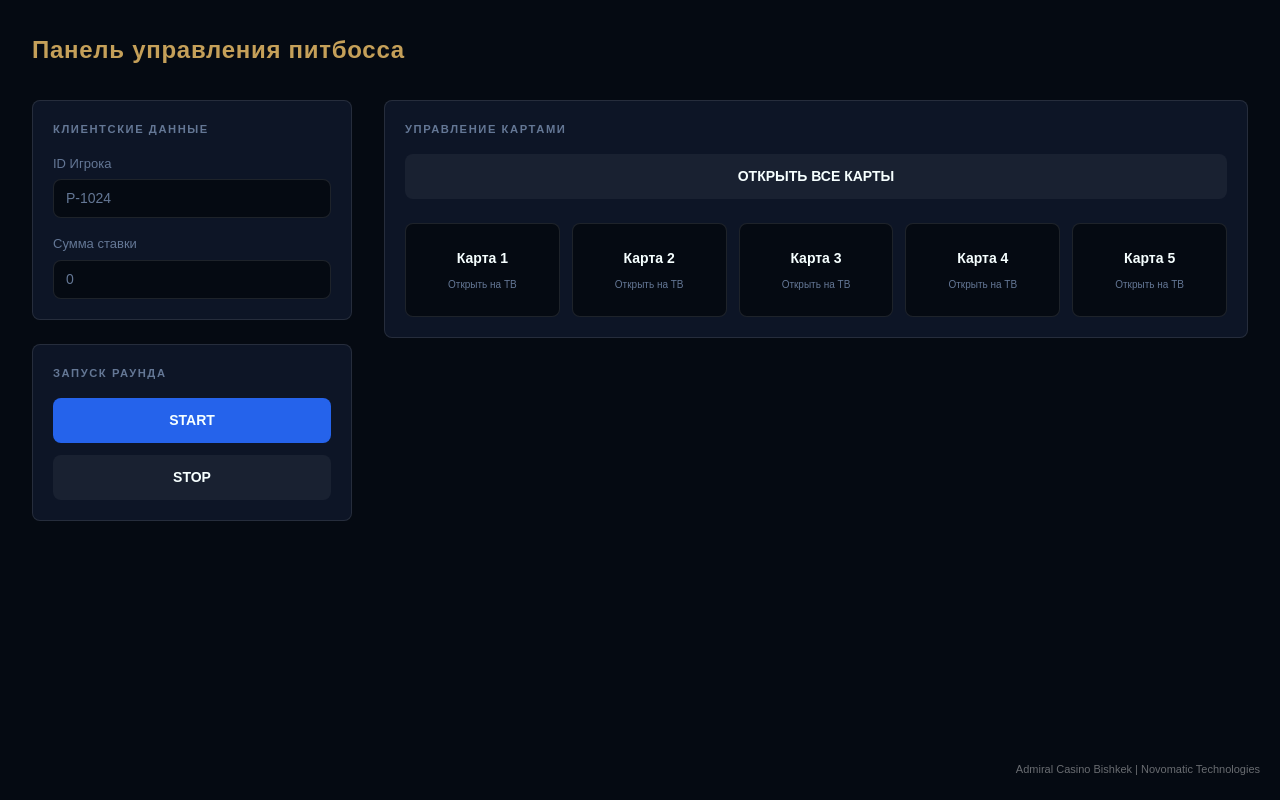
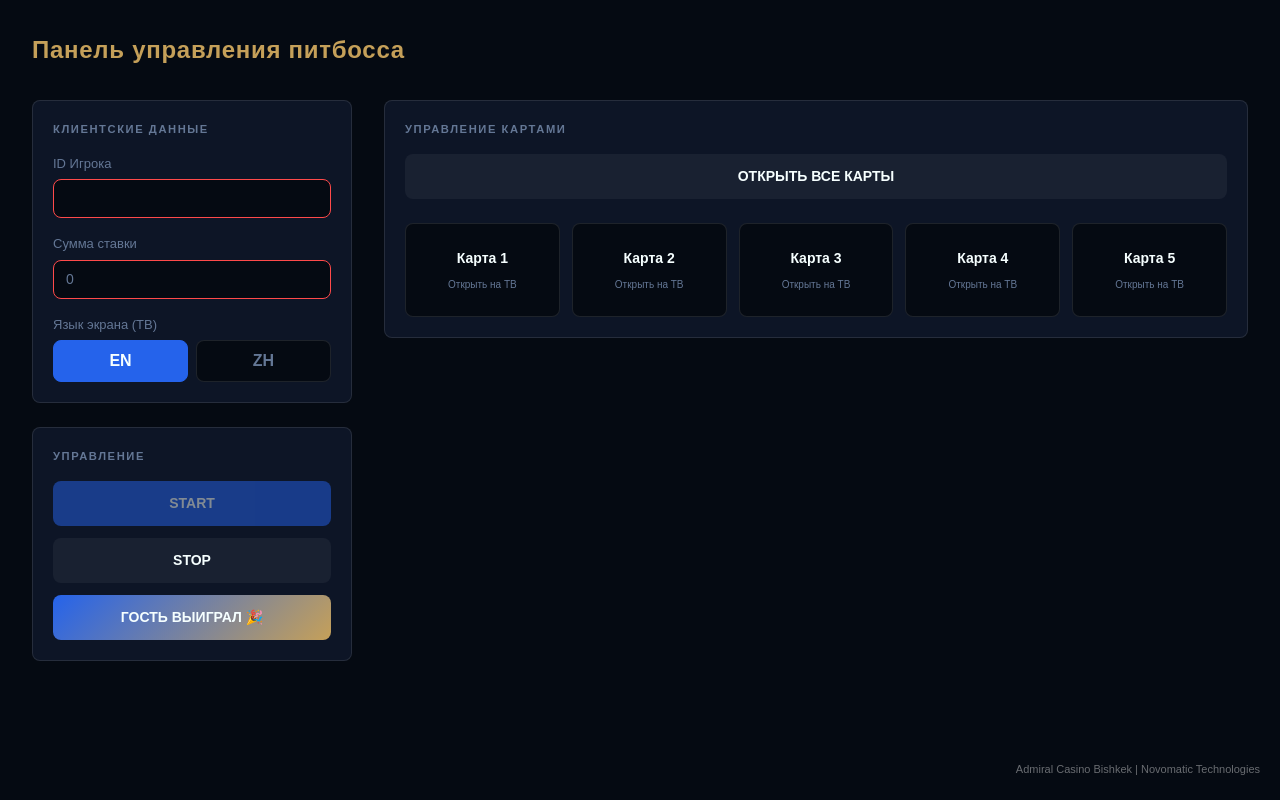
Before and after one commit to happydoctorbass/avalutmac, a Next.js app: page /admin in a window 1280 px wide. Built offline with nearby package versions, Linux system fonts and the light colour scheme.

Commit message:
Fix: stable game restart logic and code modularity

```diff
--- a/package.json
+++ b/package.json
@@ -9,6 +9,7 @@
     "lint": "eslint"
   },
   "dependencies": {
+    "canvas-confetti": "^1.9.4",
     "clsx": "^2.1.1",
     "framer-motion": "^12.39.0",
     "lucide-react": "^1.16.0",
@@ -21,6 +22,7 @@
   },
   "devDependencies": {
     "@tailwindcss/postcss": "^4",
+    "@types/canvas-confetti": "^1.9.0",
     "@types/node": "^20",
     "@types/react": "^19",
     "@types/react-dom": "^19",
--- a/src/components/admin/AdminInputs.module.css
+++ b/src/components/admin/AdminInputs.module.css
@@ -36,3 +36,25 @@
 .input:focus {
   border-color: var(--color-primary);
 }
+
+.inputError {
+  border-color: #ff4a4a;
+}
+
+.langBtn {
+  flex: 1;
+  padding: 0.5rem;
+  border-radius: 0.5rem;
+  border: 1px solid var(--color-border);
+  background: var(--color-bg-base);
+  color: var(--placeholder);
+  font-weight: 600;
+  cursor: pointer;
+  transition: all 0.2s;
+}
+
+.langActive {
+  background: var(--color-primary);
+  color: var(--text-light);
+  border-color: var(--color-primary);
+}
--- a/src/components/admin/AdminInputs.tsx
+++ b/src/components/admin/AdminInputs.tsx
@@ -1,19 +1,24 @@
 'use client';
 
 import styles from './AdminInputs.module.css';
+import { GameLanguage } from '@/types/game';
 
 interface AdminInputsProps {
   playerId: string;
   betAmount: string;
+  language: GameLanguage;
   onPlayerIdChange: (value: string) => void;
   onBetAmountChange: (value: string) => void;
+  onLanguageChange: (lang: GameLanguage) => void;
 }
 
 export function AdminInputs({
   playerId,
   betAmount,
+  language,
   onPlayerIdChange,
   onBetAmountChange,
+  onLanguageChange,
 }: AdminInputsProps) {
   return (
     <div className={styles.row}>
@@ -23,8 +28,8 @@ export function AdminInputs({
           type="text"
           value={playerId}
           onChange={(e) => onPlayerIdChange(e.target.value)}
-          placeholder="P-1024"
-          className={styles.input}
+          placeholder=""
+          className={`${styles.input} ${!playerId.trim() ? styles.inputError : ''}`}
         />
       </label>
       <label className={styles.field}>
@@ -35,8 +40,27 @@ export function AdminInputs({
           value={betAmount}
           onChange={(e) => onBetAmountChange(e.target.value)}
           placeholder="0"
-          className={styles.input}
+          className={`${styles.input} ${!betAmount.trim() ? styles.inputError : ''}`}
         />
+      </label>
+      <label className={styles.field}>
+        <span className={styles.label}>Язык экрана (ТВ)</span>
+        <div className="flex gap-2">
+          <button
+            type="button"
+            className={`${styles.langBtn} ${language === 'en' ? styles.langActive : ''}`}
+            onClick={() => onLanguageChange('en')}
+          >
+            EN
+          </button>
+          <button
+            type="button"
+            className={`${styles.langBtn} ${language === 'zh' ? styles.langActive : ''}`}
+            onClick={() => onLanguageChange('zh')}
+          >
+            ZH
+          </button>
+        </div>
       </label>
     </div>
   );
--- a/src/components/admin/AdminPanel.tsx
+++ b/src/components/admin/AdminPanel.tsx
@@ -3,7 +3,7 @@
 import { useState } from 'react';
 import { GAME_EVENTS } from '@/lib/pusher';
 import { getRandomCards } from '@/lib/deck';
-import { CardData } from '@/types/game';
+import { CardData, GameLanguage } from '@/types/game';
 import { AdminInputs } from './AdminInputs';
 import { AdminBranding } from './AdminBranding';
 import { AdminCardSection } from './AdminCardSection';
@@ -18,27 +18,20 @@ interface AdminPanelProps {
 export function AdminPanel({ currentCards = [], onCardsGenerated }: AdminPanelProps) {
   const [playerId, setPlayerId] = useState('');
   const [betAmount, setBetAmount] = useState('');
+  const [language, setLanguage] = useState<GameLanguage>('en');
 
   const sendCommand = async (event: string, data: object) => {
-    try {
-      await fetch('/api/pusher', {
-        method: 'POST',
-        headers: { 'Content-Type': 'application/json' },
-        body: JSON.stringify({ event, data }),
-      });
-    } catch (error) {
-      console.error('Ошибка отправки команды:', error);
-    }
+    fetch('/api/pusher', { method: 'POST', body: JSON.stringify({ event, data }) });
   };
 
+  const isFormValid = playerId.trim() !== '' && betAmount.trim() !== '';
+
   const startGame = () => {
-    const randomCards = getRandomCards(5);
-    onCardsGenerated?.(randomCards);
+    if (!isFormValid) return;
+    const cards = getRandomCards(5);
+    onCardsGenerated?.(cards);
     sendCommand(GAME_EVENTS.TOGGLE_STATE, {
-      state: 'GAME',
-      cards: randomCards,
-      playerId: playerId.trim() || '—',
-      betAmount: Number(betAmount) || 0,
+      state: 'GAME', cards, playerId: playerId.trim(), betAmount: Number(betAmount), language
     });
   };
 
@@ -51,25 +44,15 @@ export function AdminPanel({ currentCards = [], onCardsGenerated }: AdminPanelPr
         <div className={styles.leftCol}>
           <section className={styles.block}>
             <h2 className={styles.blockTitle}>Клиентские данные</h2>
-            <AdminInputs
-              playerId={playerId}
-              betAmount={betAmount}
-              onPlayerIdChange={setPlayerId}
-              onBetAmountChange={setBetAmount}
-            />
+            <AdminInputs playerId={playerId} betAmount={betAmount} language={language} onPlayerIdChange={setPlayerId} onBetAmountChange={setBetAmount} onLanguageChange={setLanguage} />
           </section>
 
           <section className={styles.block}>
-            <h2 className={styles.blockTitle}>Запуск раунда</h2>
+            <h2 className={styles.blockTitle}>Управление</h2>
             <div className={ui.btnRow}>
-              <button type="button" onClick={startGame} className={ui.btnPrimary}>START</button>
-              <button
-                type="button"
-                onClick={() => { onCardsGenerated?.([]); sendCommand(GAME_EVENTS.TOGGLE_STATE, { state: 'IDLE' }); }}
-                className={ui.btnSecondary}
-              >
-                STOP
-              </button>
+              <button onClick={startGame} className={`${ui.btnPrimary} ${!isFormValid ? ui.btnDisabled : ''}`} disabled={!isFormValid}>START</button>
+              <button onClick={() => { onCardsGenerated?.([]); sendCommand(GAME_EVENTS.TOGGLE_STATE, { state: 'IDLE' }); }} className={ui.btnSecondary}>STOP</button>
+              <button onClick={() => sendCommand(GAME_EVENTS.CELEBRATE, {})} className={ui.btnCelebrate}>ГОСТЬ ВЫИГРАЛ 🎉</button>
             </div>
           </section>
         </div>
--- a/src/components/admin/AdminUi.module.css
+++ b/src/components/admin/AdminUi.module.css
@@ -38,6 +38,29 @@
   gap: 0.75rem;
 }
 
+.btnDisabled {
+  opacity: 0.5;
+  cursor: not-allowed;
+  pointer-events: none;
+}
+
+.btnCelebrate {
+  padding: 0.75rem 1.5rem;
+  border-radius: 0.5rem;
+  font-size: 0.875rem;
+  font-weight: 700;
+  color: var(--text-light);
+  background: linear-gradient(135deg, var(--color-primary) 0%, var(--color-accent-gold) 100%);
+  border: none;
+  cursor: pointer;
+  transition: opacity 0.2s;
+  width: 100%;
+}
+
+.btnCelebrate:hover {
+  opacity: 0.9;
+}
+
 .cardBtn {
   padding: 1.5rem 0.75rem;
   border-radius: 0.5rem;
--- a/src/components/game-board/GameBoard.tsx
+++ b/src/components/game-board/GameBoard.tsx
@@ -3,10 +3,12 @@
 import { Card } from '../card/Card';
 import { useGameContext } from '@/context/GameContext';
 import { motion } from 'framer-motion';
+import { DICTIONARY } from '@/lib/constants';
 import styles from './GameBoard.module.css';
 
 export function GameBoard() {
-  const { revealedCards, cards, playerId, betAmount } = useGameContext();
+  const { revealedCards, cards, playerId, betAmount, language } = useGameContext();
+  const dict = DICTIONARY[language];
 
   return (
     <div className={styles.board}>
@@ -30,8 +32,14 @@ export function GameBoard() {
       </div>
 
       <div className={styles.infoPanel}>
-        <span className={styles.infoText}>ИГРОК: {playerId || '—'}</span>
-        <span className={styles.infoText}>СТАВКА: {betAmount.toLocaleString('ru-RU')} $</span>
+        <div className={styles.infoBlock}>
+          <span className={styles.infoLabel}>{dict.guest}</span>
+          <span className={styles.infoValue}>{playerId || '—'}</span>
+        </div>
+        <div className={styles.infoBlock}>
+          <span className={styles.infoLabel}>{dict.bet}</span>
+          <span className={styles.infoValue}>{betAmount.toLocaleString('en-US')}</span>
+        </div>
       </div>
     </div>
   );
--- a/src/context/GameContext.tsx
+++ b/src/context/GameContext.tsx
@@ -2,7 +2,8 @@
 
 import { createContext, useContext, useEffect, useState, ReactNode } from 'react';
 import { getPusherClient, GAME_CHANNEL, GAME_EVENTS } from '@/lib/pusher';
-import { CardData, GameStatus, ToggleStatePayload, RevealCardPayload } from '@/types/game';
+import { CardData, GameStatus, ToggleStatePayload, RevealCardPayload, GameLanguage } from '@/types/game';
+import { triggerWinConfetti } from '@/lib/confetti-helper';
 
 interface GameContextValue {
   gameState: GameStatus;
@@ -11,6 +12,7 @@ interface GameContextValue {
   revealedCards: boolean[];
   playerId: string;
   betAmount: number;
+  language: GameLanguage;
 }
 
 const GameContext = createContext<GameContextValue | null>(null);
@@ -24,56 +26,47 @@ export function GameProvider({ children }: { children: ReactNode }) {
   const [sessionId, setSessionId] = useState<number>(Date.now());
   const [playerId, setPlayerId] = useState('');
   const [betAmount, setBetAmount] = useState(0);
+  const [language, setLanguage] = useState<GameLanguage>('en');
 
   useEffect(() => {
     const client = getPusherClient();
     if (!client || listenerActive) return;
     listenerActive = true;
-    console.log('🟢 Pusher Listener Active');
 
     const channel = client.subscribe(GAME_CHANNEL);
 
-    const onToggle = (data: ToggleStatePayload) => {
-      setGameState(data.state);
-      if (data.state === 'IDLE') {
-        setRevealedCards([false, false, false, false, false]);
-        setCards([]);
-        setPlayerId('');
-        setBetAmount(0);
-      } else if (data.state === 'GAME') {
+    const onToggle = (d: ToggleStatePayload) => {
+      setGameState(d.state);
+      setRevealedCards([false, false, false, false, false]);
+      if (d.state === 'IDLE') {
+        setCards([]); setPlayerId(''); setBetAmount(0);
+      } else {
         setSessionId(Date.now());
-        setRevealedCards([false, false, false, false, false]);
-        if (data.cards) setCards(data.cards);
-        if (data.playerId) setPlayerId(data.playerId);
-        if (data.betAmount !== undefined) setBetAmount(data.betAmount);
+        if (d.cards) setCards(d.cards);
+        if (d.playerId) setPlayerId(d.playerId);
+        if (d.betAmount !== undefined) setBetAmount(d.betAmount);
+        if (d.language) setLanguage(d.language);
       }
     };
 
-    const onReveal = (data: RevealCardPayload) => {
-      setRevealedCards((prev) => {
-        const next = [...prev];
-        next[data.index] = true;
-        return next;
-      });
-      if (data.card) {
-        setCards((prev) => {
-          const next = [...prev];
-          next[data.index] = data.card!;
-          return next;
-        });
-      }
+    const onReveal = (d: RevealCardPayload) => {
+      setRevealedCards(p => { const n = [...p]; n[d.index] = true; return n; });
+      if (d.card) setCards(p => { const n = [...p]; n[d.index] = d.card!; return n; });
     };
 
     const onRevealAll = () => setRevealedCards([...ALL_REVEALED]);
+    const onCelebrate = () => triggerWinConfetti();
 
     channel.bind(GAME_EVENTS.TOGGLE_STATE, onToggle);
     channel.bind(GAME_EVENTS.REVEAL_CARD, onReveal);
     channel.bind(GAME_EVENTS.REVEAL_ALL, onRevealAll);
+    channel.bind(GAME_EVENTS.CELEBRATE, onCelebrate);
 
     const teardown = () => {
       channel.unbind(GAME_EVENTS.TOGGLE_STATE, onToggle);
       channel.unbind(GAME_EVENTS.REVEAL_CARD, onReveal);
       channel.unbind(GAME_EVENTS.REVEAL_ALL, onRevealAll);
+      channel.unbind(GAME_EVENTS.CELEBRATE, onCelebrate);
       client.unsubscribe(GAME_CHANNEL);
       listenerActive = false;
     };
@@ -84,7 +77,7 @@ export function GameProvider({ children }: { children: ReactNode }) {
 
   return (
     <GameContext.Provider
-      value={{ gameState, sessionId, cards, revealedCards, playerId, betAmount }}
+      value={{ gameState, sessionId, cards, revealedCards, playerId, betAmount, language }}
     >
       {children}
     </GameContext.Provider>
--- /dev/null
+++ b/src/lib/confetti-helper.ts
@@ -0,0 +1,41 @@
+import confetti from 'canvas-confetti';
+
+export function triggerWinConfetti() {
+  const duration = 3000;
+  const end = Date.now() + duration;
+
+  const colors = ['#d4af37', '#3469fe']; // Gold and Blue
+
+  (function frame() {
+    confetti({
+      particleCount: 5,
+      angle: 60,
+      spread: 55,
+      origin: { x: 0, y: 1 },
+      colors: colors,
+      zIndex: 100,
+    });
+    confetti({
+      particleCount: 5,
+      angle: 120,
+      spread: 55,
+      origin: { x: 1, y: 1 },
+      colors: colors,
+      zIndex: 100,
+    });
+
+    if (Date.now() < end) {
+      requestAnimationFrame(frame);
+    }
+  }());
+
+  // Rain from top
+  confetti({
+    particleCount: 150,
+    spread: 120,
+    origin: { y: 0 },
+    colors: colors,
+    gravity: 0.8,
+    zIndex: 100,
+  });
+}
--- /dev/null
+++ b/src/lib/constants.ts
@@ -0,0 +1,4 @@
+export const DICTIONARY = {
+  en: { guest: 'GUEST', bet: 'BET' },
+  zh: { guest: '玩家', bet: '筹码' }
+} as const;
--- a/src/lib/pusher.ts
+++ b/src/lib/pusher.ts
@@ -20,4 +20,5 @@ export const GAME_EVENTS = {
   REVEAL_CARD: 'reveal-card',
   REVEAL_ALL: 'reveal-all',
   RESET: 'reset-game',
+  CELEBRATE: 'celebrate-win',
 } as const;
--- a/src/types/game.ts
+++ b/src/types/game.ts
@@ -8,12 +8,14 @@ export interface CardData {
 }
 
 export type GameStatus = 'IDLE' | 'GAME';
+export type GameLanguage = 'en' | 'zh';
 
 export interface ToggleStatePayload {
   state: GameStatus;
   cards?: CardData[];
   playerId?: string;
   betAmount?: number;
+  language?: GameLanguage;
 }
 
 export interface RevealCardPayload {
```
Also changed, not shown: src/components/game-board/GameBoard.module.css (+25 -8 lines), 1 other file (tests, documents, lock files or other folders).
